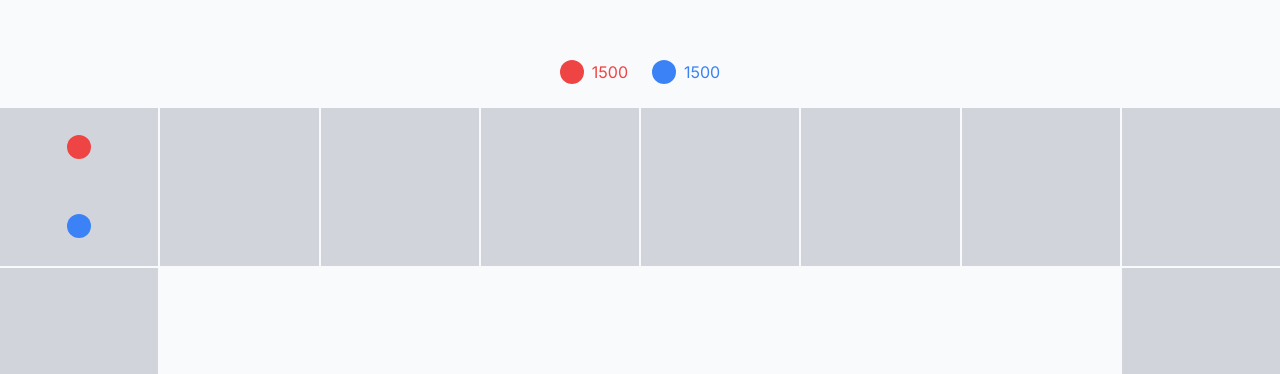
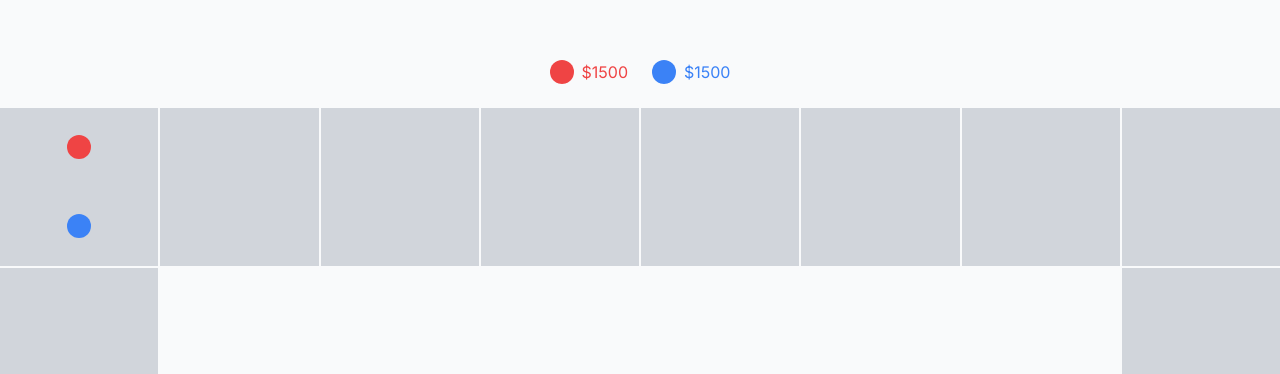
Before and after one commit to nrjdalal/cartel, a Next.js app: page / in a window 1280 px wide. Shown: the part 426-800 px from the top of the page. Built offline with nearby package versions, Linux system fonts and the light colour scheme.

Commit message:
repeat turn on 6

```diff
--- a/src/app/page.tsx
+++ b/src/app/page.tsx
@@ -219,11 +219,11 @@ export default function Home() {
           <div className="flex items-center justify-center gap-6 p-6">
             <div className="flex items-center justify-center gap-2">
               <div className="size-6 rounded-full bg-red-500"></div>
-              <div className="text-red-500">{players[0].wallet}</div>
+              <div className="text-red-500">${players[0].wallet}</div>
             </div>
             <div className="flex items-center justify-center gap-2">
               <div className="size-6 rounded-full bg-blue-500"></div>
-              <div className="text-blue-500">{players[1].wallet}</div>
+              <div className="text-blue-500">${players[1].wallet}</div>
             </div>
           </div>
         </div>
```
